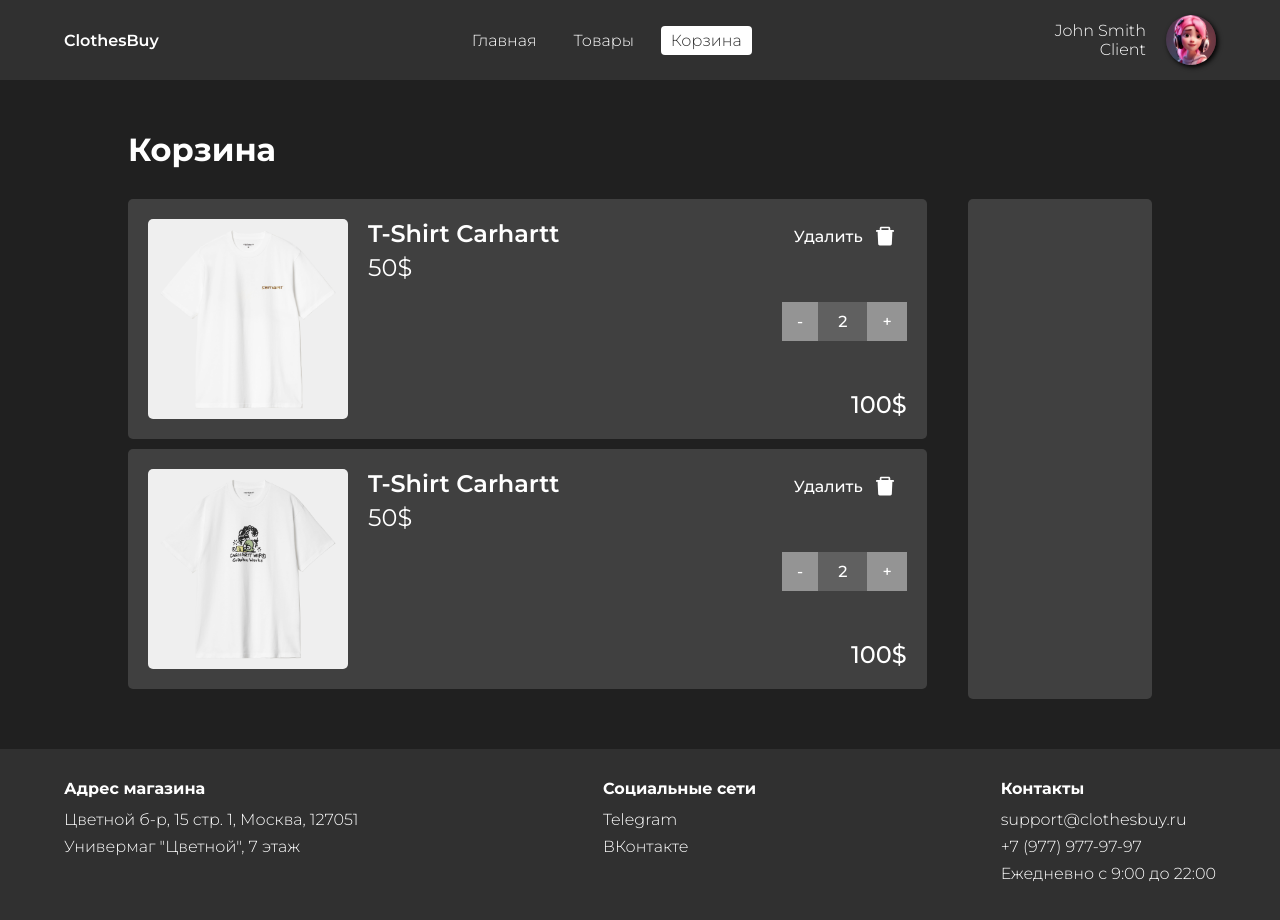
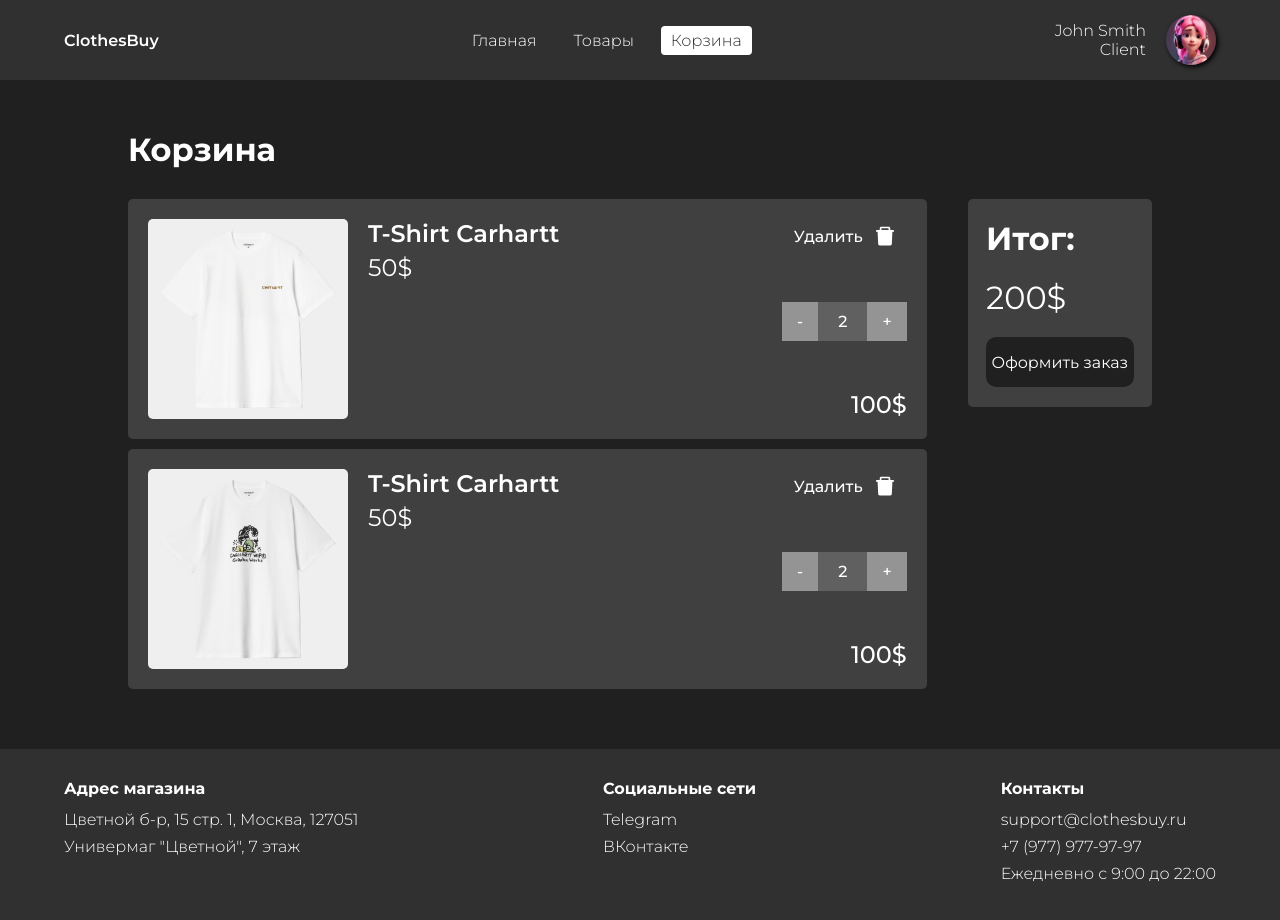
Before and after one commit to insaneluv666/clothes-buy-v2, a React (Vite) app: page /cart in a window 1280 px wide. Built offline with nearby package versions, Linux system fonts and the light colour scheme.

Commit message:
feat: TotalSum

```diff
--- a/src/index.css
+++ b/src/index.css
@@ -16,3 +16,8 @@
   text-decoration: none;
   color: #fff;
 }
+button {
+  color: #fff;
+  font-family: "Montserrat", sans-serif;
+  font-weight: 300;
+}
--- a/src/pages/Cart.tsx
+++ b/src/pages/Cart.tsx
@@ -63,7 +63,11 @@
       )}
       </CartList>
       <TotalSum>
-
+        <TotalSumContent>
+          <h1>Итог:</h1>
+          <h3>200$</h3>
+          <OrderBtn>Оформить заказ</OrderBtn>
+        </TotalSumContent>
       </TotalSum>
     </ListWrapper>
     </CartWrapper>
@@ -163,11 +167,33 @@
 `
 
 const TotalSum = styled.div`
+  height: 100%;
   width: 18%;
   margin-top: 30px;
   margin-left: 4%;
   background-color: #404040;
   border-radius: 5px;
 `
+const TotalSumContent = styled.div`
+  margin: 20px 10%;
+  h1 {
+    margin-bottom: 20px;
+  }
+  h3 {
+    margin-bottom: 20px;
+    font-size: 32px;
+    font-weight: 400;
+  }
+
+`
+const OrderBtn = styled.button`
+  width: 100%;
+  height: 50px;
+  background-color: #202020;
+  border: none;
+  border-radius: 10px;
+  font-size: 16px;
+  font-weight: 400;
+`
 
 export default Cart;
```
